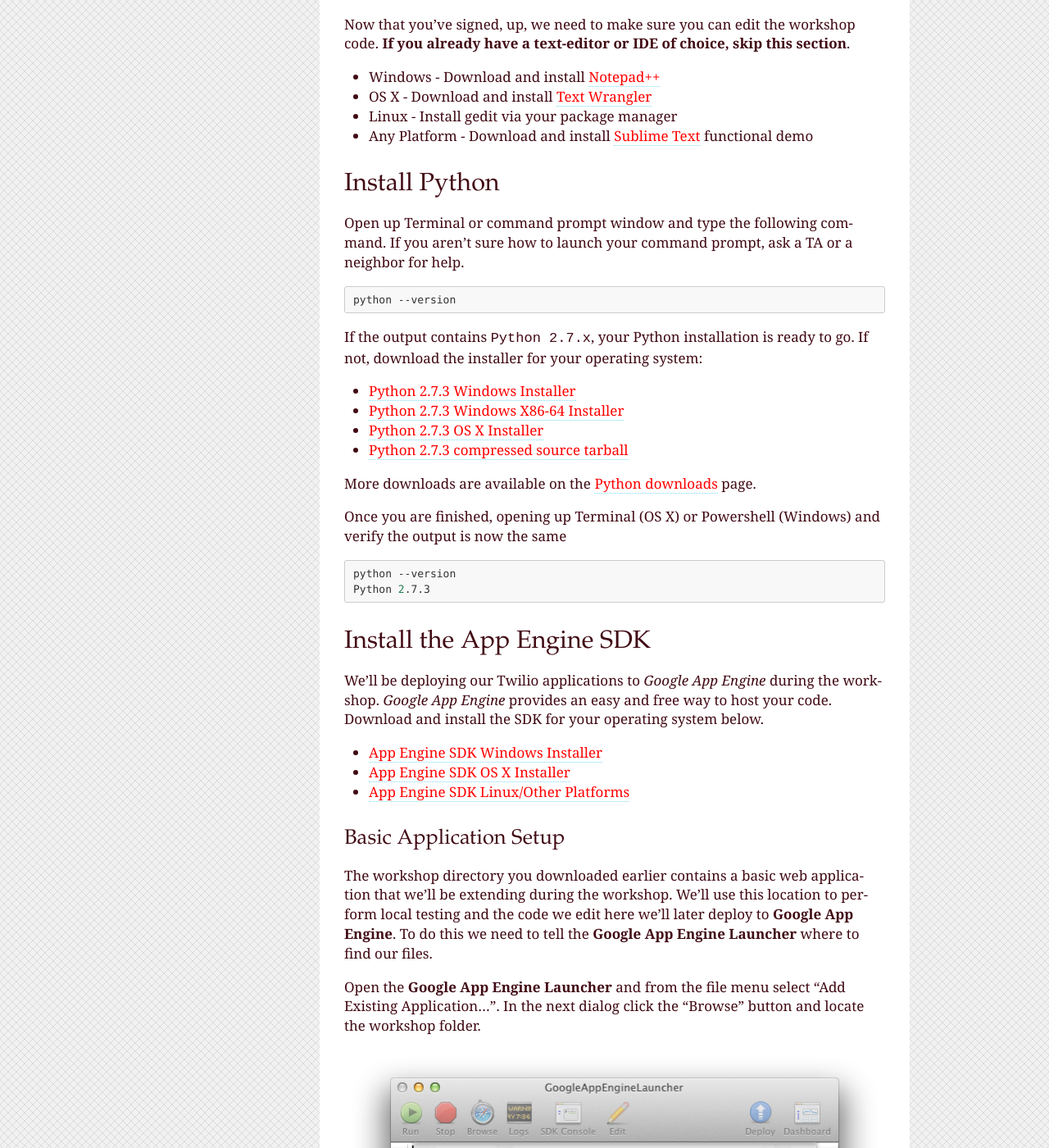
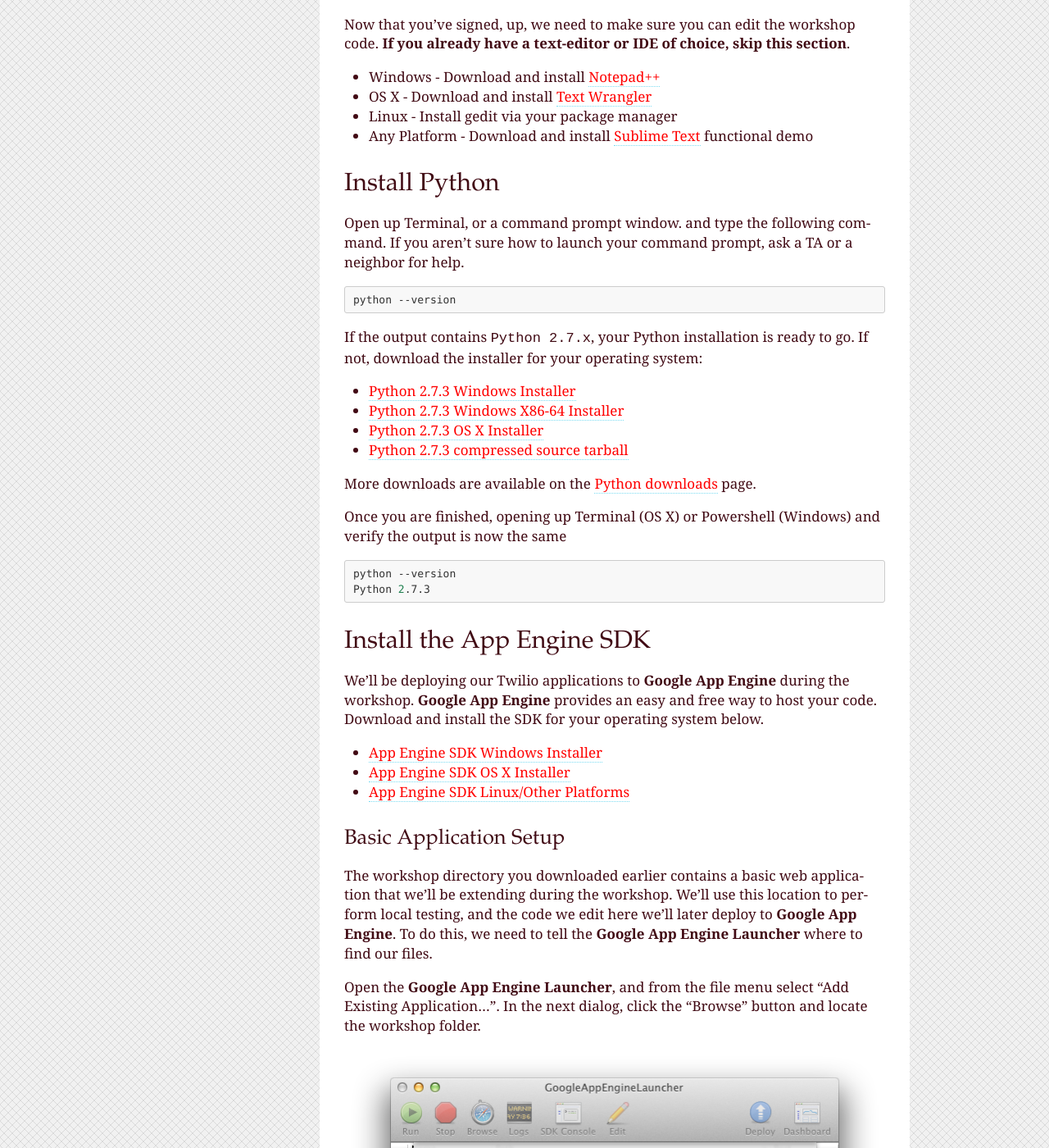
Before and after one commit to twilio/workshop, a Sphinx documentation site: the page built from docs/setup.rst, in a window 1280 px wide and 1400 px high, scrolled down 1183 px. Shown: the whole window at 82% size. Built offline with Sphinx 7.4.7, drawn with Linux system fonts in a browser that asks for light colours; some of the changed text lies outside the part shown.

```diff
--- a/docs/setup.rst
+++ b/docs/setup.rst
@@ -3,13 +3,13 @@
 Initial Setup
 =============
 
-Before we start the workshop we're going to need to make sure we have a few
+Before we start the workshop, we're going to need to make sure we have a few
 things. This guide assumes you have nothing currently set up on your computer.
 Feel free to skip any sections you've already completed.
 
 This guide will also setup your computer to build web applications using Google
 App Engine. If you're planning on using a different development stack during
-the workshop please make sure you can easily deploy new code to it during the
+the workshop, please make sure you can easily deploy new code to it during the
 day.
 
 Create a Twilio Account
@@ -59,7 +59,7 @@ code. **If you already have a text-editor or IDE of choice, skip this section**.
 Install Python
 --------------
 
-Open up Terminal or command prompt window and type the following command. If
+Open up Terminal, or a command prompt window. and type the following command. If
 you aren't sure how to launch your command prompt, ask a TA or a neighbor for
 help.
 
@@ -89,8 +89,8 @@ verify the output is now the same
 Install the App Engine SDK
 --------------------------
 
-We'll be deploying our Twilio applications to `Google App Engine` during the
-workshop. `Google App Engine` provides an easy and free way to host your code.
+We'll be deploying our Twilio applications to **Google App Engine** during the
+workshop. **Google App Engine** provides an easy and free way to host your code.
 Download and install the SDK for your operating system below.
 
 - `App Engine SDK Windows Installer <http://googleappengine.googlecode.com/files/GoogleAppEngine-1.7.2.msi>`_
@@ -102,12 +102,12 @@ Basic Application Setup
 
 The workshop directory you downloaded earlier contains a basic web application
 that we'll be extending during the workshop. We'll use this location to perform
-local testing and the code we edit here we'll later deploy to **Google App
-Engine**. To do this we need to tell the **Google App Engine Launcher** where
+local testing, and the code we edit here we'll later deploy to **Google App
+Engine**. To do this, we need to tell the **Google App Engine Launcher** where
 to find our files.
 
-Open the **Google App Engine Launcher** and from the file menu select "Add
-Existing Application…". In the next dialog click the "Browse" button and locate
+Open the **Google App Engine Launcher**, and from the file menu select "Add
+Existing Application…". In the next dialog, click the "Browse" button and locate
 the workshop folder.
 
 .. image:: _static/addapp.png
@@ -130,7 +129,7 @@ browser window.
 
 Your browser will open and you'll see "Hello World!" on screen. Let's take a
 moment and look at the URL that is loaded in your browser. The URL says
-``http://localhost:8080/``. `localhost` is a special url that tells the browser
+``http://localhost:8080/``. ``localhost`` is a special url that tells the browser
 to make a request to your local computer instead of out to the internet. The
 ``:8080`` portion tells the browser to make the request to port 8080. This url
 is not visible from the internet and, in general, is only visible to you.
@@ -143,16 +142,16 @@ is not visible from the internet and, in general, is only visible to you.
         surroundings and of who else can possibly run your application on the
         network that you are connected to.
 
-In your text editor let's open up the file ``main.py`` at the root level of the
-workshop directory. Change the word "World" on line 6 to your name and save the
+In your text editor, let's open up the file ``main.py`` at the root level of the
+workshop directory. Change the word ``"World"`` on line 6 to your name and save the
 file. Return to the web browser and refresh the window to see your change.
 
-Great! We've successfully run and modified a small python application running on your computer.
+Great! We've successfully run and modified a small Python application running on your computer.
 
 Debugging your Application
 ~~~~~~~~~~~~~~~~~~~~~~~~~~
 
-Quite often while developing applications you will encounter errors in your
+Quite often while developing applications, you will encounter errors in your
 code. The **Google App Engine Launcher** helps you deal with these errors by
 exposing helpful log information when running the local development
 environment.
@@ -177,8 +178,8 @@ click "Create Application".
 .. image:: _static/appenginedashboard.png
 	:class: screenshot
 
-You'll need to pick a name and title for your application. Names in `Google App
-Engine` need to be lowercase and unique so I'd suggest a workshop specific name
+You'll need to pick a name and title for your application. Names in **Google App
+Engine** need to be lowercase and unique so I'd suggest a workshop specific name
 like ``{lastname}-twilio-workshop``.
 
 .. image:: _static/createapp.png
@@ -201,8 +202,8 @@ the application name you registered and save the file.
    :language: yaml
    :emphasize-lines: 1
 
-Open the `Google App Engine Launcher`, highlight your application if it is not
-already highlighted and then click the "Deploy" button. The Launcher app will
+Open the **Google App Engine Launcher**, highlight your application if it is not
+already highlighted, and then click the "Deploy" button. The Launcher app will
 upload your code and deploy it.
 
 .. image:: _static/deployapp.png
@@ -242,7 +243,7 @@ The Launcher app will also output progress information in to the Log:
 	The "Make Symlinks..." menu option can help with command-line work.
 	*** appcfg.py has finished with exit code 0 ***
 
-Once you see ``*** appcfg.py has finished with exit code 0 ***`` your
+Once you see ``*** appcfg.py has finished with exit code 0 ***``. your
 application is live and ready to view. Open a browser window and go to
 ``http://{your-application-name}.appspot.com`` to view your application in
 action.
```
Also changed, not shown: other parts of docs/setup.rst (+5 -4 lines), docs/dynamic_apps.rst (+30 -28 lines), docs/hello_world.rst (+15 -14 lines), docs/static_apps.rst (+20 -16 lines), docs/voting.rst (+12 -13 lines).
